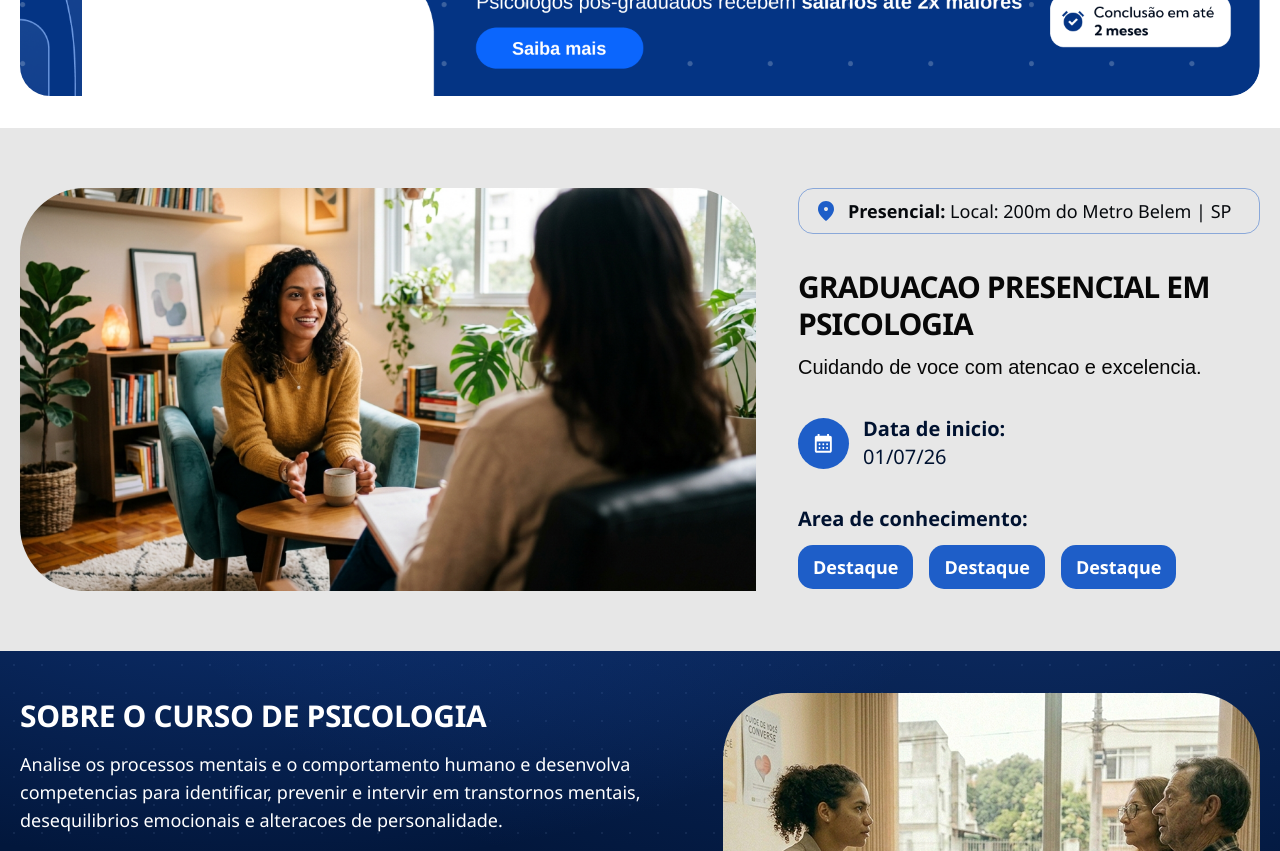
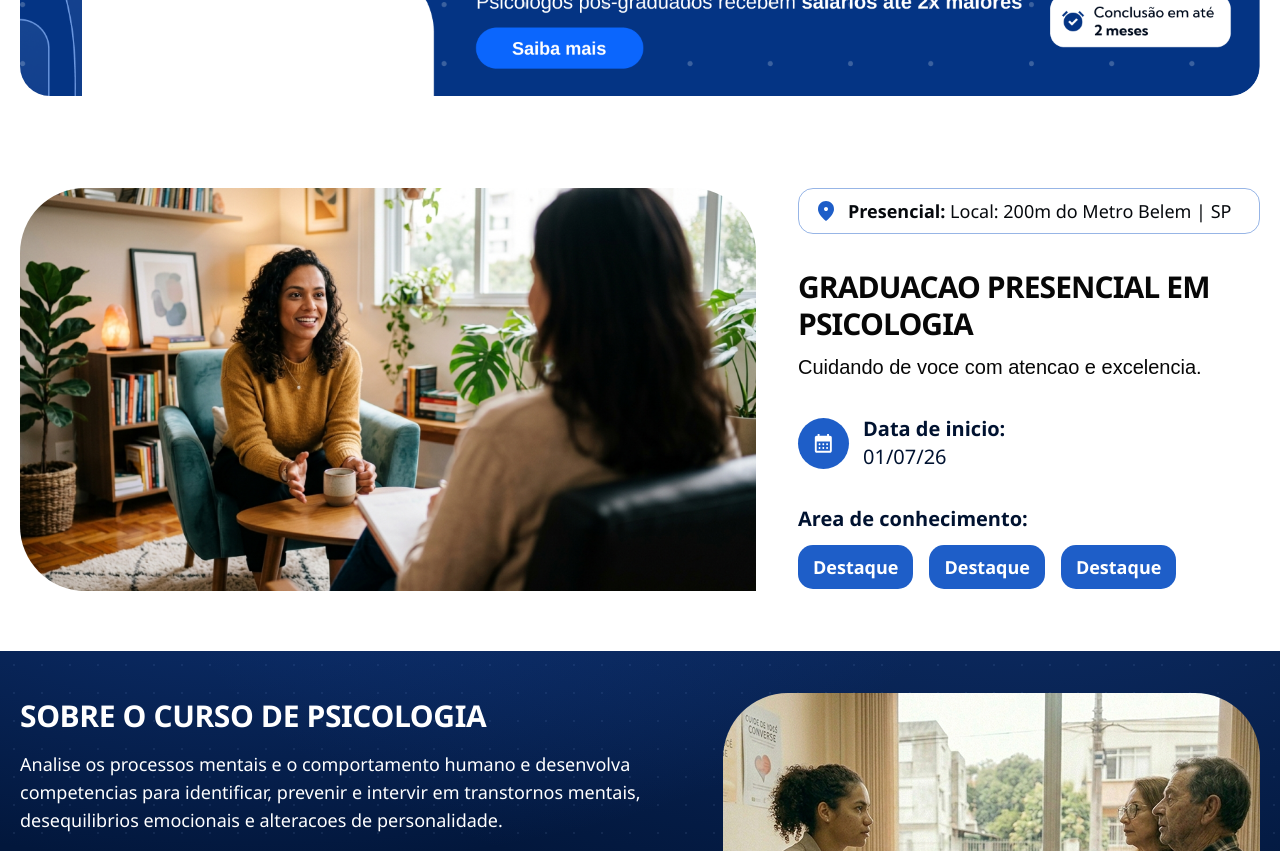
Before and after one commit to martinlofranodeoliveira/faculdadepsicologiaunicesp.com.br, a React (Vite) app: page / in a window 1280 px wide. Shown: the part 700-1551 px from the top of the page. Built offline with nearby package versions, Linux system fonts and the light colour scheme; no server answers.

Commit message:
Ajusta estilos da landing de psicologia

```diff
--- a/src/landing/landing.css
+++ b/src/landing/landing.css
@@ -212,7 +212,7 @@
 }
 
 .lp-graduation {
-  background: #e7e7e7;
+  background: #ffffff;
   padding: 60px 0;
 }
 
```
